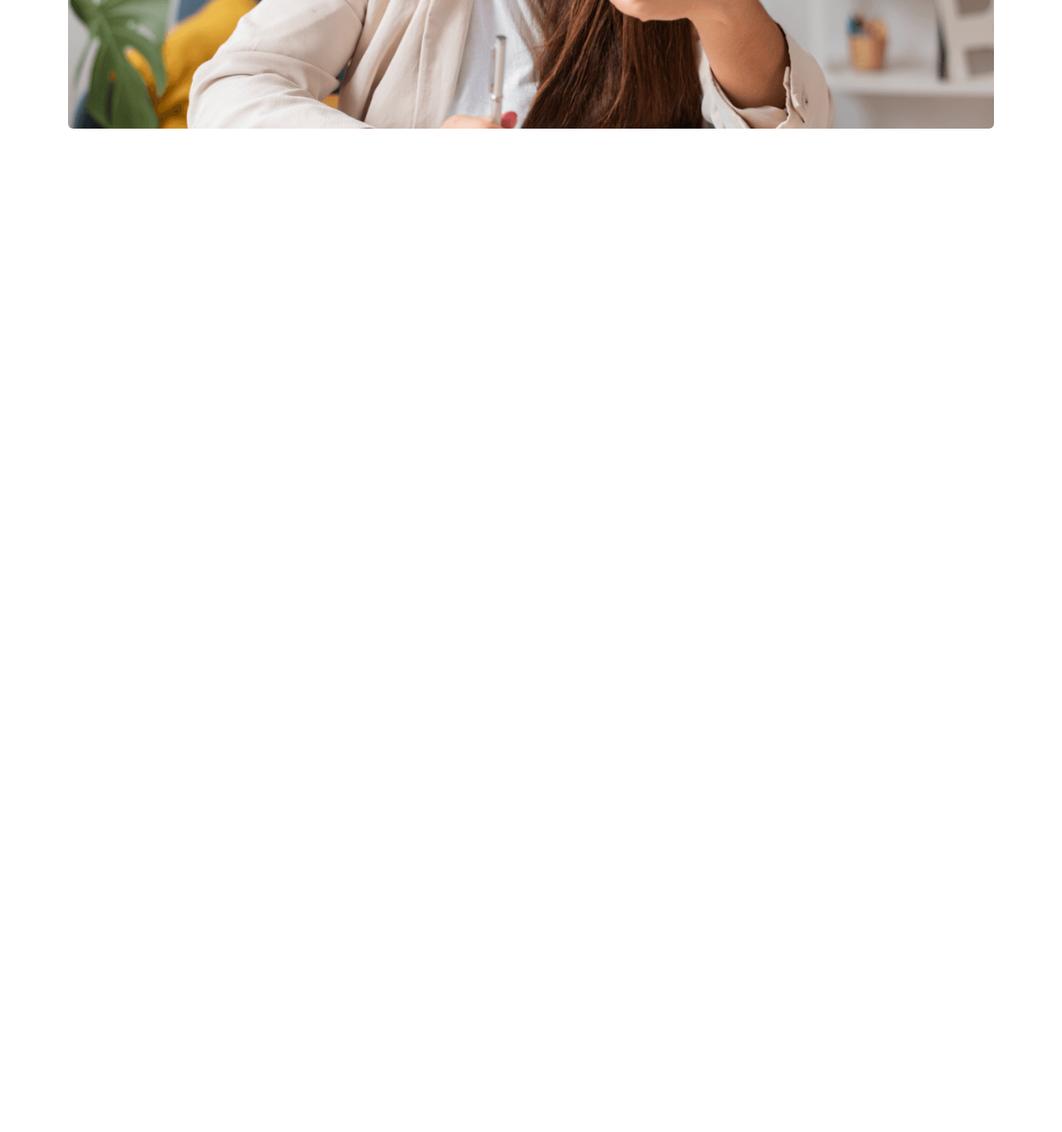
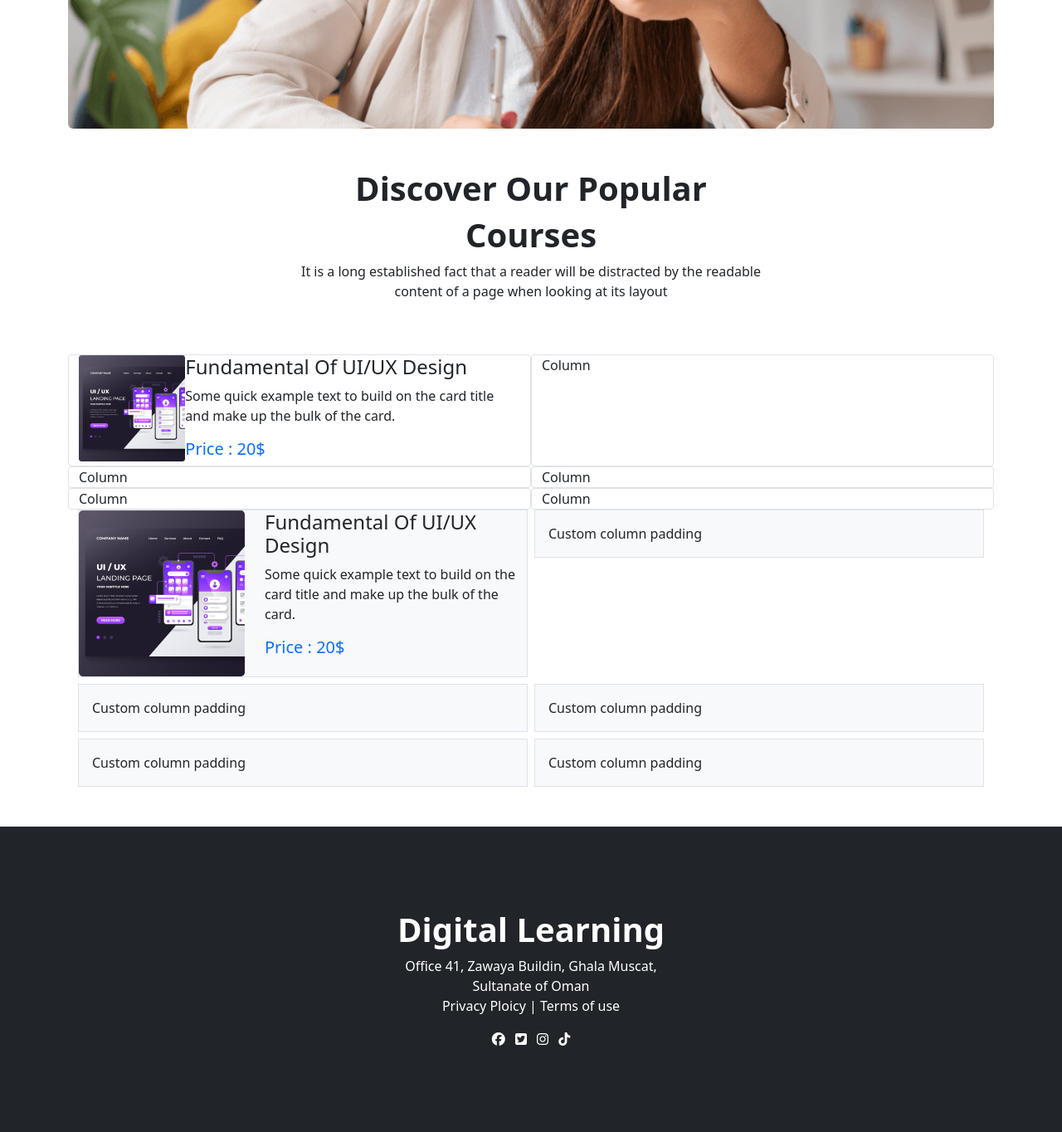
Before and after one commit to habib4224/digital-learning, a plain HTML site: page index.html in a window 1280 px wide. Shown: the part 523-1887 px from the top of the page at 83% size. Before the commit the page ends 800 px from the top, so only its background shows below. Drawn offline with nearby package versions, Linux system fonts and the light colour scheme.

Commit message:
footer complete

```diff
--- a/index.html
+++ b/index.html
@@ -7,6 +7,8 @@
     <title>Digital Learning</title>
     <link href="https://cdn.jsdelivr.net/npm/bootstrap@5.2.0/dist/css/bootstrap.min.css" rel="stylesheet"
         integrity="sha384-gH2yIJqKdNHPEq0n4Mqa/HGKIhSkIHeL5AyhkYV8i59U5AR6csBvApHHNl/vI1Bx" crossorigin="anonymous">
+    <!-- icon font awsome style  -->
+    <script src="https://kit.fontawesome.com/2678c27496.js" crossorigin="anonymous"></script>
 </head>
 
 <body>
@@ -14,7 +16,7 @@
         <!-- nav bar start  -->
         <nav class="navbar navbar-expand-lg container">
             <div class="container">
-                <a class="navbar-brand fw-bold fs-1" href="#">Digital Ler</a>
+                <a class="navbar-brand fw-bold fs-1" href="#">Digital Learning</a>
                 <button class="navbar-toggler" type="button" data-bs-toggle="collapse"
                     data-bs-target="#navbarSupportedContent" aria-controls="navbarSupportedContent"
                     aria-expanded="false" aria-label="Toggle navigation">
@@ -56,7 +58,7 @@
                         <div class=" ">
                             <div class="carousel-caption lg-position-absolute top-50 start-50 translate-middle">
 
-                                <h1 class="fs-1">Get Started Digital</h1>
+                                <h1>Get Started Digital</h1>
                                 <h1>Learning</h1>
                                 <p>It is a long established fact that a reader will be distracted by the readable <br>
                                     content of a page when looking at its layout</p>
@@ -79,6 +81,89 @@
         </section>
         <!-- header slider end  -->
     </header>
+    <main class="container">
+        <!-- discover part start -->
+        <section class="container d-flex align-items-center justify-content-center py-5 text-center">
+            <div>
+                <h1 class="fw-bold">Discover Our Popular</h1>
+                <h1 class="fw-bold">Courses</h1>
+
+                <p>It is a long established fact that a reader will be distracted by the readable<br>
+                    content of a page when looking at its layout</p>
+            </div>
+        </section>
+        <!-- discover part end  -->
+        <!-- courses start  -->
+        <section>
+            <div class="container">
+                <div class="row row-cols-2 ">
+                    <div class=" border rounded-1 d-flex ">
+                        <div><img src="images/course/course-1.png " class=" w-100" alt=""></div>
+                        <div class=" ">
+                            <h4>Fundamental Of UI/UX Design</h4>
+                            <p>Some quick example text to build on the card title and make up the bulk of the card.
+                            </p>
+                            <h5 class="text-primary">Price : 20$</h5>
+                        </div>
+                    </div>
+                    <div class=" border rounded-1">Column</div>
+                    <div class=" border rounded-1">Column</div>
+                    <div class=" border rounded-1">Column</div>
+                    <div class=" border rounded-1">Column</div>
+                    <div class=" border rounded-1">Column</div>
+                </div>
+            </div>
+        </section>
+        <section>
+            <div class="container ">
+                <div class="row g-2">
+                    <div class="col-lg-6 col-md-12">
+                        <div class=" border bg-light d-flex  ">
+                            <div class="me-4"><img src="images/course/course-1.png" class="  w-200 h-200" alt="">
+                            </div>
+                            <div class=" w-200 ">
+                                <h4>Fundamental Of UI/UX Design</h4>
+                                <p>Some quick example text to build on the card title and make up the bulk of the card.
+                                </p>
+                                <h5 class="text-primary">Price : 20$</h5>
+                            </div>
+                        </div>
+                    </div>
+                    <div class="col-6">
+                        <div class="p-3 border bg-light">Custom column padding</div>
+                    </div>
+                    <div class="col-6">
+                        <div class="p-3 border bg-light">Custom column padding</div>
+                    </div>
+                    <div class="col-6">
+                        <div class="p-3 border bg-light">Custom column padding</div>
+                    </div>
+                    <div class="col-6">
+                        <div class="p-3 border bg-light">Custom column padding</div>
+                    </div>
+                    <div class="col-6">
+                        <div class="p-3 border bg-light">Custom column padding</div>
+                    </div>
+                </div>
+            </div>
+        </section>
+        <!-- courses end -->
+    </main>
+    <footer class="bg-dark text-white mt-5">
+        <section class="text-center   " style="padding: 100px;">
+            <h1 class="fw-bolder"> Digital Learning</h1>
+            <p>Office 41, Zawaya Buildin, Ghala Muscat, <br>
+                Sultanate of Oman <br>
+                Privacy Ploicy | Terms of use</p>
+            <div class="mt-2">
+                <i class="fa-brands fa-facebook p-1"></i>
+                <i class="fa-brands fa-square-twitter p-1"></i>
+                <i class="fa-brands fa-instagram p-1"></i>
+                <i class="fa-brands fa-tiktok p-1"></i>
+            </div>
+
+        </section>
+    </footer>
     <script src="https://cdn.jsdelivr.net/npm/bootstrap@5.2.0/dist/js/bootstrap.bundle.min.js"
         integrity="sha384-A3rJD856KowSb7dwlZdYEkO39Gagi7vIsF0jrRAoQmDKKtQBHUuLZ9AsSv4jD4Xa"
         crossorigin="anonymous"></script>
```
